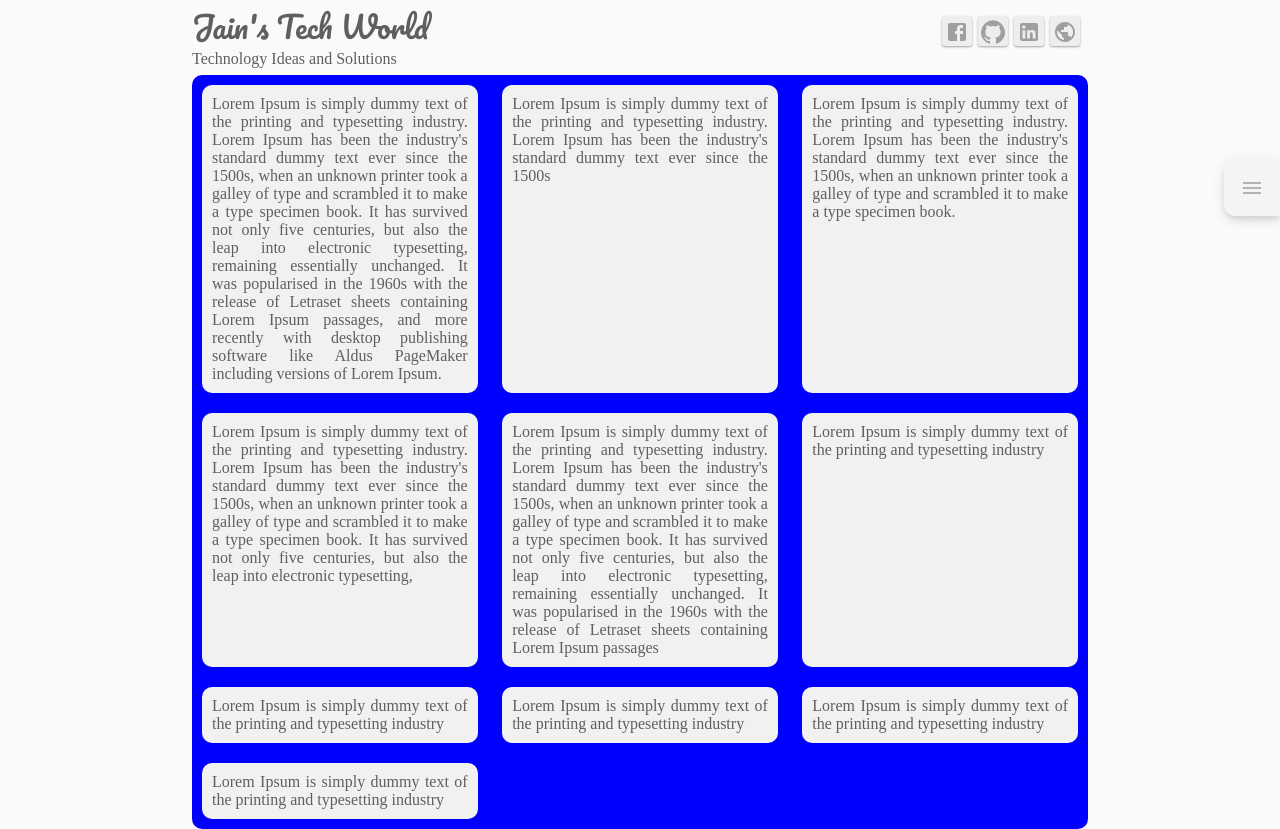
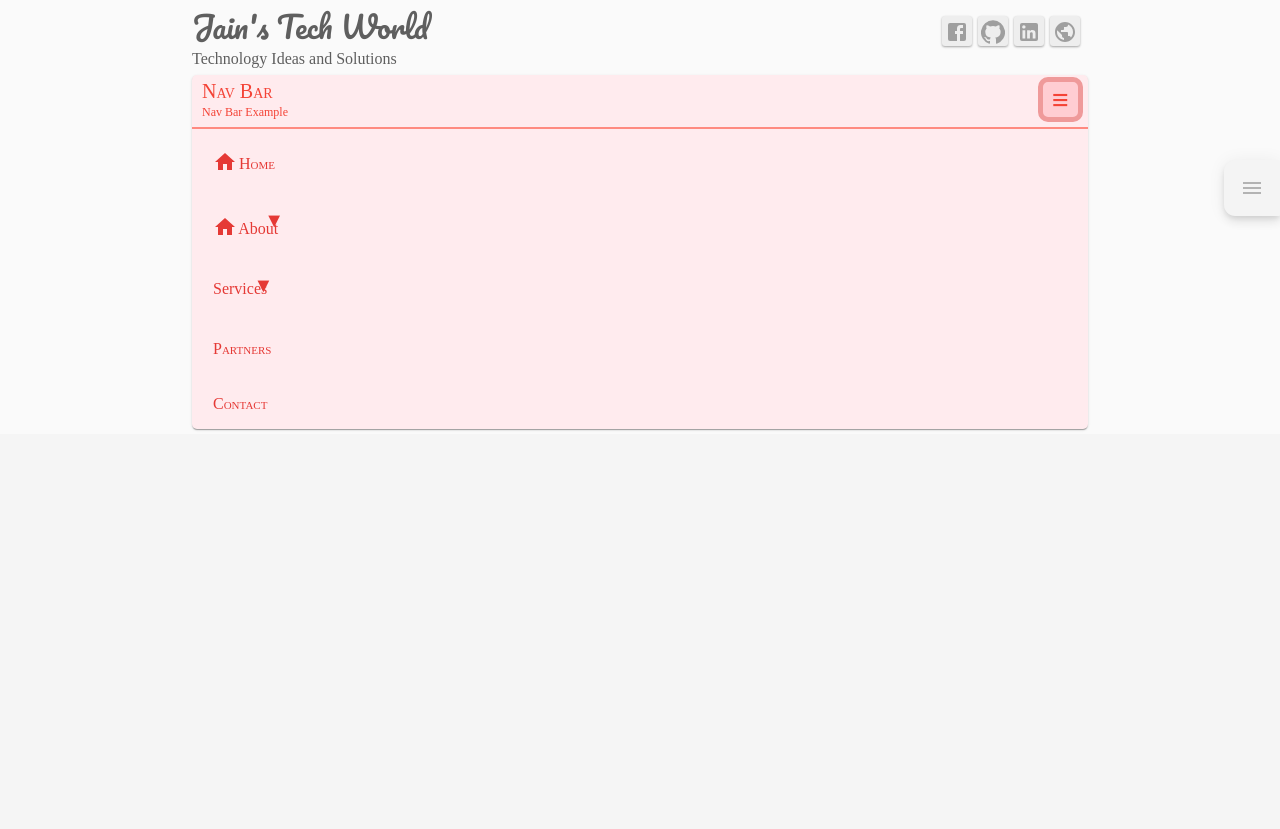
Before and after one commit to lkumarjain/lkumarjain.github.io, a React (Create React App) app: page /playground in a window 1280 px wide. After the commit the page ends 800 px from the top, so only its background shows below. Built offline with nearby package versions, Linux system fonts and the light colour scheme.

Commit message:
Updated nav compoent

```diff
--- a/src/components/nav/accordion.css
+++ b/src/components/nav/accordion.css
@@ -1,5 +1,5 @@
 .jn-nav.accordion {
-    padding: 5px;
+    padding: 5px 0px 10px 0px;
 }
 
 .jn-nav.accordion .jn-sub-nav-content {
@@ -24,6 +24,10 @@
     margin-bottom: 0px;
 }
 
+.jn-nav.accordion .jn-nav-divider {
+    border-bottom: 1px solid var(--C100);
+}
+
 .jn-nav.accordion .jn-nav-header .action {
     display: none;
 }
--- a/src/components/nav/index.jsx
+++ b/src/components/nav/index.jsx
@@ -9,19 +9,19 @@ const vAccordion = "accordion";
 
 function Nav(props) {
     const { title, subtitle, color = "Red", variant = vNavbar,
-        className, style = {}, children, ...rest } = props;
+        elevated = true, className, style = {}, children, ...rest } = props;
 
     const [active, setActive] = React.useState(false);
     const handleClick = () => setActive(!active);
 
     return <nav style={{ ...Colors[color], ...style }}
-        className={["jn-nav", className, variant].join(' ')} {...rest}>
+        className={["jn-nav", className, elevated ? "jn-elevated" : "", variant].join(' ')} {...rest}>
 
         {title &&
             <header className={["jn-nav-header", variant].join(' ')}>
                 <div className="title">{title}</div>
                 {subtitle && <div className="subtitle">{subtitle}</div>}
-                <div className="action" onClick={handleClick}>A</div>
+                <div className="action" onClick={handleClick}>≡</div>
             </header>
         }
 
@@ -32,11 +32,12 @@ function Nav(props) {
 }
 
 Nav.propTypes = {
-    title: PropTypes.string,
+    title: PropTypes.string.isRequired,
     subtitle: PropTypes.string,
     color: PropTypes.oneOf(Colors.Values),
     variant: PropTypes.oneOf([vNavbar, vAccordion]),
     style: PropTypes.object,
+    elevated:PropTypes.bool,
 };
 
 const vItem = "item";
@@ -44,8 +45,8 @@ const vLink = "link";
 const vMenu = "menu";
 
 function NavItem(props) {
-    const { to, label, icon, variant = vItem,
-        className, children, ...rest } = props;
+    const { to, label, icon, variant = vLink,
+        elevated = true, className, children, ...rest } = props;
 
     const [open, setOpen] = React.useState(false);
     const handleEnter = () => setOpen(true);
@@ -55,35 +56,45 @@ function NavItem(props) {
     const size = useWindowSize();
 
     if (variant === vLink) {
-        return <Link className={["jn-nav-link", className].join(' ')} to={to} {...rest}>
+        return <Link className={["jn-nav-link", "jn-nav-item", "jn-nav-divider", className].join(' ')} to={to} {...rest}>
             {icon} {label}
         </Link>
     }
 
+
+
     if (variant === vMenu && size.width > 620) {
-        return <div className="jn-sub-nav" {...rest} onMouseEnter={handleEnter} onMouseLeave={handleLeave}>
-            <button className={["jn-nav-btn", className, open ? "active" : ""].join(' ')}>{icon} {label}</button>
-            {open && children && <div className="jn-sub-nav-content"> {children}</div>}
+        return <div className={["jn-sub-nav", "jn-nav-divider", className].join(' ')} {...rest} onMouseEnter={handleEnter} onMouseLeave={handleLeave}>
+            <button className={["jn-nav-btn", "jn-nav-item", open ? "active" : ""].join(' ')}>{icon} {label}</button>
+            {open && children &&
+                <div className={["jn-sub-nav-content", elevated ? "jn-elevated" : "", open ? "active" : ""].join(' ')}>
+                    {children}
+                </div>
+            }
         </div>;
     }
 
     if ((variant === vMenu && size.width <= 620) || variant === vAccordion) {
-        return <div className={["jn-sub-nav", className].join(' ')} {...rest}>
-            <button className={["jn-nav-btn", open ? "active" : ""].join(' ')} onClick={handleClick}>{icon} {label}</button>
-            {open && children && <div className="jn-sub-nav-content"> {children}</div>}
+        return <div className={["jn-sub-nav", "jn-nav-divider", className].join(' ')} {...rest}>
+            <button className={["jn-nav-btn", "jn-nav-item", open ? "active" : ""].join(' ')} onClick={handleClick}>{icon} {label}</button>
+            {open && children &&
+                <div className={["jn-sub-nav-content", elevated ? "jn-elevated" : "", open ? "active" : ""].join(' ')}>
+                    {children}
+                </div>
+            }
         </div>;
     }
-
 
     return <div className={className}> {children} </div>;
 }
 
 NavItem.propTypes = {
     to: PropTypes.string,
-    label: PropTypes.string,
+    label: PropTypes.string.isRequired,
     icon: PropTypes.node,
     variant: PropTypes.oneOf([vItem, vLink, vMenu, vAccordion]),
     className: PropTypes.string,
+    elevated:PropTypes.bool,
 }
 
 function useWindowSize() {
--- a/src/components/nav/nav.css
+++ b/src/components/nav/nav.css
@@ -4,7 +4,7 @@
     font-size: 16px;
     font-weight: 400;
     font-variant: small-caps;
-    margin: 10px 0px;
+    margin: 0px;
     border-radius: 5px;
     position: relative;
 }
@@ -16,7 +16,7 @@
     font-variant: small-caps;
     height: auto;
     padding: 5px 0px 5px 10px;
-    margin-bottom: 10px;
+    margin-bottom: 5px;
     color: var(--C500);
     border-bottom: 2px solid var(--CA100);
 }
@@ -44,7 +44,9 @@
     line-height: var(--ach);
     margin: auto;
     z-index: 1;
-    top: 5px;
+    top: 2px;
+    font-size: 30px;
+    font-weight: 900;
     right: 5px;
     border-radius: 10px;
     border: 5px solid var(--C200);
@@ -58,35 +60,59 @@
 }
 
 .jn-nav .jn-nav-link {
-    display: block;
-    font-size: 16px;
-    padding: 16px;
-    margin: 5px;
-    color: var(--C600);
     text-align: left;
     text-decoration: none;
 }
 
+.jn-nav .jn-nav-link svg,
+.jn-sub-nav .jn-nav-btn svg {
+    margin: 0px -2px -5px 0px;
+}
+
 .jn-sub-nav {
     overflow: hidden;
+    margin: 0px;
+    padding: 0px;
 }
 
 .jn-sub-nav .jn-nav-btn {
+    border: none;
+    outline: none;
+    background-color: var(--C50);
+    font-family: inherit;
+    position: relative;
+}
+
+.jn-sub-nav .jn-nav-btn:after {
+    content: '▼';
+    position: absolute;
+    top: 10px;
+    right: 10px;
+    font-size: 20px;
+    font-weight: 600;
+}
+
+.jn-sub-nav .jn-nav-btn.active::after {
+    content: '▲';
+    top: 15px;
+}
+
+.jn-sub-nav .jn-nav-btn.active {
+    background-color: var(--C100);
+    border-radius: 5px 5px 0px 0px;
+}
+
+.jn-nav .jn-nav-item {
     display: block;
     padding: 16px;
     margin: 5px;
     font-size: 16px;
     cursor: pointer;
-    border: none;
-    outline: none;
     color: var(--C600);
-    background-color: var(--C50);
-    font-family: inherit;
 }
 
-.jn-sub-nav .jn-nav-btn.active {
-    background-color: var(--C100);
-    border-radius: 5px 5px 0px 0px;
+.jn-nav .jn-nav-divider:last-child {
+    border-bottom: 0px solid;
 }
 
 .jn-sub-nav-content {
@@ -99,6 +125,10 @@
     width: 100%;
 }
 
+.jn-elevated {
+    box-shadow: 0px 2px 1px -1px rgb(0 0 0 / 20%), 0px 1px 1px 0px rgb(0 0 0 / 14%), 0px 1px 3px 0px rgb(0 0 0 / 12%);
+}
+
 @media (min-width: 621px) {
     .jn-nav .jn-nav-link:hover {
         background-color: var(--C100);
@@ -107,6 +137,9 @@
     .jn-nav .jn-sub-nav:hover .jn-nav-btn:hover {
         background-color: var(--C100);
         border-radius: 5px 5px 0px 0px;
+    }
+    .jn-nav .jn-sub-nav:hover .jn-nav-btn:hover:after {
+        top: 15px;
     }
 }
 
--- a/src/components/nav/navbar.css
+++ b/src/components/nav/navbar.css
@@ -17,6 +17,10 @@
     margin-bottom: -5px;
 }
 
+.jn-nav.navbar .jn-sub-nav .jn-nav-btn:after {
+    display: none;
+}
+
 .jn-nav.navbar .jn-nav-header {
     display: none;
 }
@@ -32,13 +36,26 @@
         float: none;
         text-align: left;
     }
+    .jn-nav.navbar .jn-sub-nav .jn-nav-btn {
+        margin-bottom: 0px;
+    }
+    .jn-nav.navbar .jn-sub-nav .jn-nav-btn.active {
+        margin-bottom: -5px;
+    }
     .jn-nav.navbar .jn-sub-nav {
         float: none;
     }
     .jn-nav.navbar .jn-sub-nav-content {
         position: unset;
+        box-shadow: 0px 0px;
     }
     .jn-nav.navbar .jn-nav-header {
         display: block;
     }
+    .jn-nav.navbar .jn-sub-nav .jn-nav-btn:after {
+        display: initial;
+    }
+    .jn-nav.navbar .jn-nav-divider {
+        border-bottom: 1px solid var(--C100);
+    }
 }
--- a/src/view/playground/index.jsx
+++ b/src/view/playground/index.jsx
@@ -1,54 +1,84 @@
+import { Home } from "@material-ui/icons";
 import React from "react";
+import Colors from '../../components/colors'
+import { Nav, NavItem } from '../../components/nav'
+
 import './playground.css'
 
+const vVariant = "menu";//"accordion"; //
+const vVariantNav = "navbar"; //"accordion"; //
+
 export default function Playground(props) {
-    return <div className="jn-gallery">
-        <div className="jn-gallery-item">
-            Lorem Ipsum is simply dummy text of the printing and typesetting industry.
-            Lorem Ipsum has been the industry's standard dummy text ever since the 1500s,
-            when an unknown printer took a galley of type and scrambled it to make a type specimen book.
-            It has survived not only five centuries, but also the leap into electronic typesetting,
-            remaining essentially unchanged. It was popularised in the 1960s with the release of
-            Letraset sheets containing Lorem Ipsum passages, and more recently with desktop publishing software
-            like Aldus PageMaker including versions of Lorem Ipsum.
-        </div>
-        <div className="jn-gallery-item">
-            Lorem Ipsum is simply dummy text of the printing and typesetting industry.
-            Lorem Ipsum has been the industry's standard dummy text ever since the 1500s
-        </div>
-        <div className="jn-gallery-item">
-            Lorem Ipsum is simply dummy text of the printing and typesetting industry.
-            Lorem Ipsum has been the industry's standard dummy text ever since the 1500s,
-            when an unknown printer took a galley of type and scrambled it to make a type specimen book.
-        </div>
-        <div className="jn-gallery-item">
-            Lorem Ipsum is simply dummy text of the printing and typesetting industry.
-            Lorem Ipsum has been the industry's standard dummy text ever since the 1500s,
-            when an unknown printer took a galley of type and scrambled it to make a type specimen book.
-            It has survived not only five centuries, but also the leap into electronic typesetting,
-        </div>
-        <div className="jn-gallery-item">
-            Lorem Ipsum is simply dummy text of the printing and typesetting industry.
-            Lorem Ipsum has been the industry's standard dummy text ever since the 1500s,
-            when an unknown printer took a galley of type and scrambled it to make a type specimen book.
-            It has survived not only five centuries, but also the leap into electronic typesetting,
-            remaining essentially unchanged. It was popularised in the 1960s with the release of
-            Letraset sheets containing Lorem Ipsum passages
-        </div>
-        <div className="jn-gallery-item">
-            Lorem Ipsum is simply dummy text of the printing and typesetting industry
-        </div>
-        <div className="jn-gallery-item">
-            Lorem Ipsum is simply dummy text of the printing and typesetting industry
-        </div>
-        <div className="jn-gallery-item">
-            Lorem Ipsum is simply dummy text of the printing and typesetting industry
-        </div>
-        <div className="jn-gallery-item">
-            Lorem Ipsum is simply dummy text of the printing and typesetting industry
-        </div>
-        <div className="jn-gallery-item">
-            Lorem Ipsum is simply dummy text of the printing and typesetting industry
-        </div>
-    </div>
+    return <Nav title="Nav Bar" subtitle="Nav Bar Example" variant={vVariantNav}>
+        <NavItem to="#Home" label="Home" variant="link" icon={<Home />} />
+        <NavItem to="#About" label="About" variant={vVariant} icon={<Home />}>
+            <NavItem to="#Company" label="Company" variant="link" />
+            <NavItem to="#Team" label="Team" variant="link" />
+            <NavItem to="#Careers" label="Careers" variant="link" />
+        </NavItem>
+        <NavItem to="#Services" label="Services" variant={vVariant}>
+            <NavItem to="#Bring" label="Bring" variant="link" />
+            <NavItem to="#Deliver" label="Deliver" variant={vVariant}>
+                <NavItem to="#Bring" label="Food" variant="link" />
+                <NavItem to="#Bring" label="Hardware" variant="link" />
+                <NavItem to="#Bring" label="Electronics" variant="link" />
+            </NavItem>
+            <NavItem to="#Package" label="Package" variant="link" />
+            <NavItem to="#Express" label="Express" variant="link" />
+        </NavItem>
+        <NavItem to="#Partners" label="Partners" variant="link" />
+        <NavItem to="#Contact" label="Contact" variant="link" />
+    </Nav>
+
+
+
+
+
+
+
+
+
+
+
+
+
+    // <nav className="jn-navbar" style={Colors["Grey"]}>
+    //     <a href="#home">Home</a>
+    //     <div class="subnav">
+    //         <button class="subnavbtn">About <i class="fa fa-caret-down"></i></button>
+    //         <div class="subnav-content">
+    //             <a href="#company">Company</a>
+    //             <a href="#team">Team</a>
+    //             <div class="subnav">
+    //                 <button class="subnavbtn">About <i class="fa fa-caret-down"></i></button>
+    //                 <div class="subnav-content">
+    //                     <a href="#company">Company</a>
+    //                     <a href="#team">Team</a>
+    //                     <a href="#careers">Careers</a>
+    //                 </div>
+    //             </div>
+    //             <a href="#careers">Careers</a>
+    //         </div>
+    //     </div>
+    //     <div class="subnav">
+    //         <button class="subnavbtn">Services <i class="fa fa-caret-down"></i></button>
+    //         <div class="subnav-content">
+    //             <a href="#bring">Bring</a>
+    //             <a href="#deliver">Deliver</a>
+    //             <a href="#package">Package</a>
+    //             <a href="#express">Express</a>
+    //         </div>
+    //     </div>
+    //     <div class="subnav">
+    //         <button class="subnavbtn">Partners <i class="fa fa-caret-down"></i></button>
+    //         <div class="subnav-content">
+    //             <a href="#link1">Link 1</a>
+    //             <a href="#link2">Link 2</a>
+    //             <a href="#link3">Link 3</a>
+    //             <a href="#link4">Link 4</a>
+    //         </div>
+    //     </div>
+    //     <a href="#contact">Contact</a>
+    //     <div style={{ clear: "both" }}></div>
+    // </nav>
 }
```
